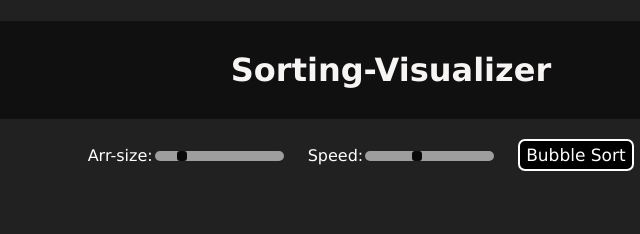
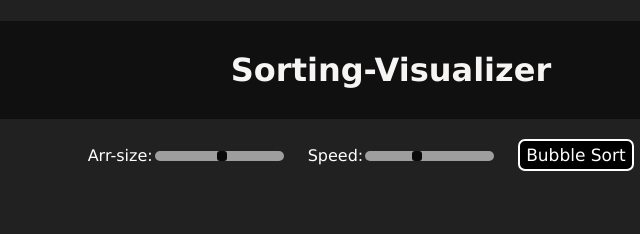
Before and after one commit to pavan-0328/sorting-algo, a plain HTML site: page index.html in a window 1280 px wide. Shown: the top 234 px of the page, 249-889 px from the left. Drawn offline with Linux system fonts and the light colour scheme.

Commit message:
Update index.html

```diff
--- a/index.html
+++ b/index.html
@@ -11,7 +11,7 @@
     <h1>Sorting-Visualizer</h1>
     <button id="newarr">New-Array</button>
 
-    <span class="my1">Arr-size:<input class="my2"id="sizer" type="range" min=4 max=300 step=1 value=60></span>
+    <span class="my1">Arr-size:<input class="my2"id="sizer" type="range" min=4 max=300 step=1 value=160></span>
     <span class="my1">Speed:<input class="my2" id="speed" type="range" min=10 max=240 step=1 value=100></span>
 
 
```
